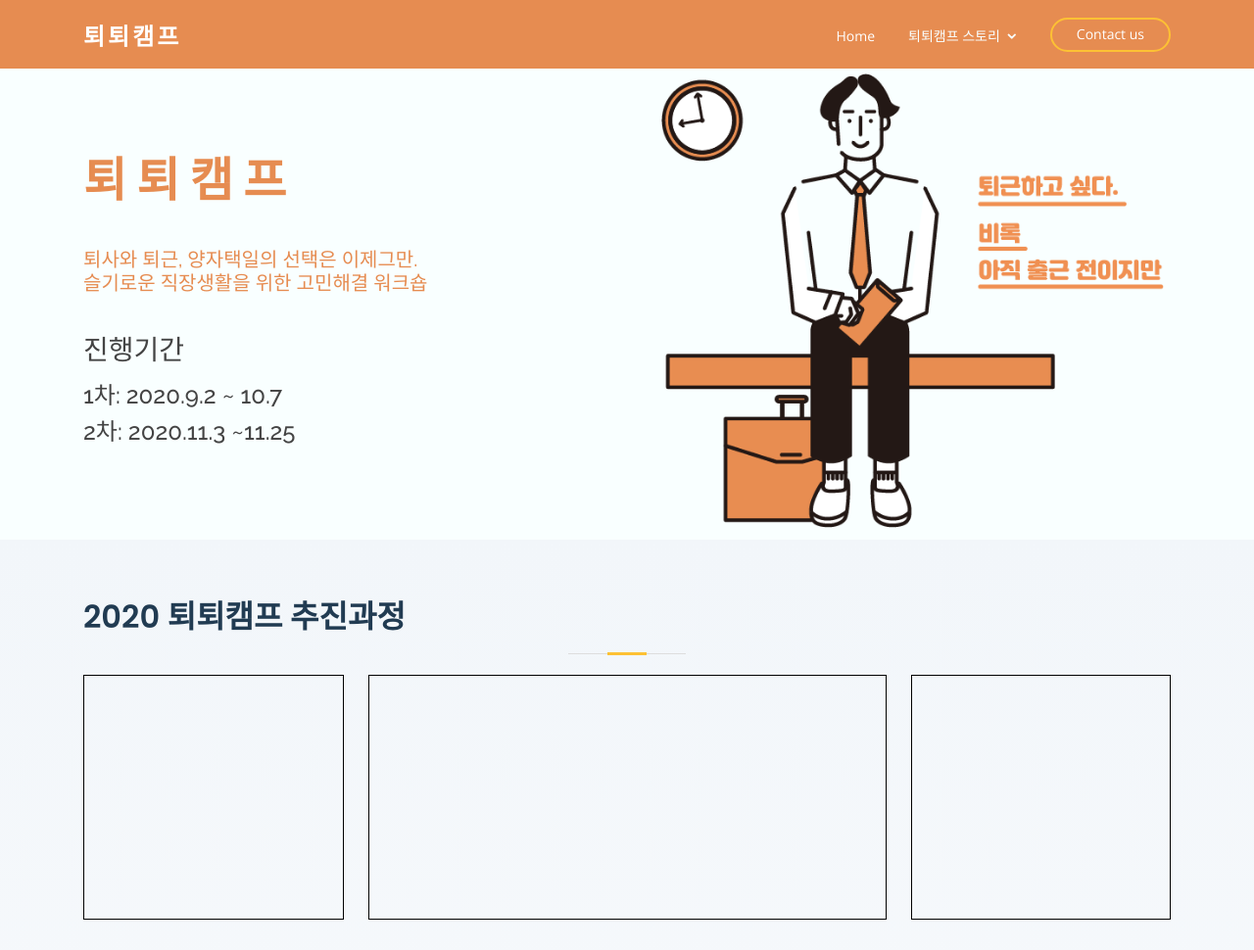
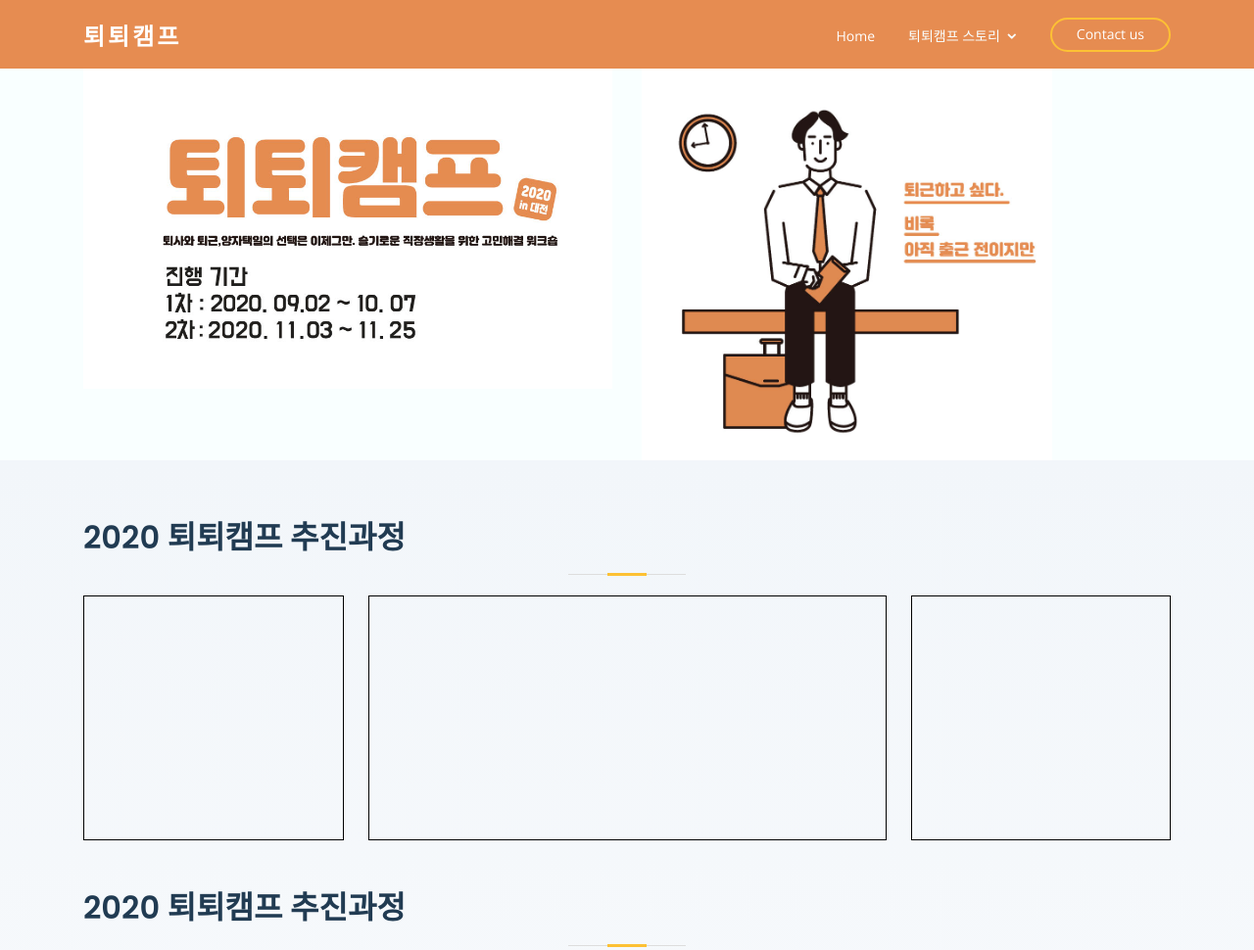
Before and after one commit to AROUNDjoa/ttcamp4, a plain HTML site: page 2020.html in a window 1280 px wide. Shown: the top 970 px of the page at 98% size. Drawn offline with nearby package versions, Linux system fonts and the light colour scheme.

Commit message:
Add files via upload

```diff
--- a/2020.html
+++ b/2020.html
@@ -86,20 +86,18 @@
   </header><!-- End Header -->
 
 
-  <!-- ======= Hero Section ======= -->
+   <!-- ======= Hero Section ======= -->
   <section id="hero">
     <div class="container">
-      <div class="row d-flex align-items-center"">
-      <div class=" col-lg-6 py-5 py-lg-0 order-2 order-lg-1data-aos="fade-right">
-        <h1>퇴 퇴 캠 프</h1>
-        <h2></h2>
-        <h2>퇴사와 퇴근, 양자택일의 선택은 이제그만.<br> 슬기로운 직장생활을 위한 고민해결 워크숍</h2>
-        <h3 style="margin-bottom: 15px;">진행기간</h3>
-        <h4>1차: 2020.9.2 ~ 10.7</h4>
-        <h4>2차: 2020.11.3 ~11.25</h4>
-      </div>
-      <div class="col-lg-6 order-1 order-lg-2 hero-img" data-aos="fade-left">
-        <img src="assets/img/hero-img.png" class="img-fluid" alt="">
+      <div class="row d-flex align-items-center">
+        <div class=" col-lg-6 py-5 py-lg-0 order-2 order-lg-1" data-aos="fade-right" style="height: 400px;">
+          <img src="assets/img/2019_img_8.jpg" class="img-fluid" alt="">
+          <h3 style="margin-bottom: 15px; margin-top: 25px;"></h3>
+
+        </div>
+        <div class="col-lg-6 order-1 order-lg-2 hero-img" data-aos="fade-left" style="height: 400px;">
+          <img src="assets/img/2019_img_9.jpg" class="img-fluid" alt="" style="height: 100%;">
+        </div>
       </div>
     </div>
   </section><!-- End Hero -->
```
